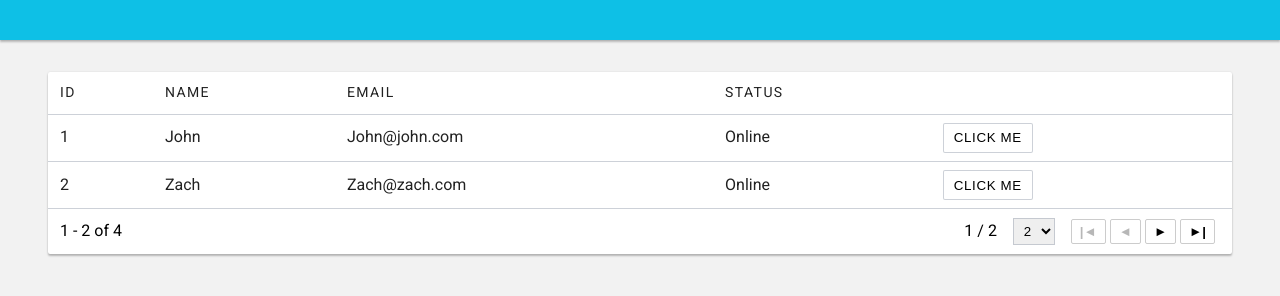
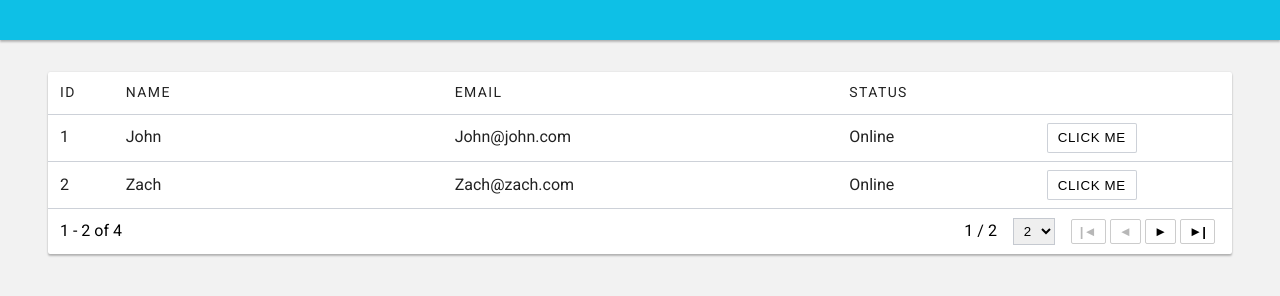
Before and after one commit to ThirdCornerLLC/tc-grid, a website: page demo/index.html in a window 1280 px wide. Shown: the part 214-510 px from the top of the page. Drawn offline with nearby package versions, Linux system fonts and the light colour scheme.

Commit message:
clean up grid widths

```diff
--- a/demo/grid.css
+++ b/demo/grid.css
@@ -67,8 +67,30 @@
 
 .grid .tc-style_sort.desc:after {
     content: '\25BC';
+    float: right;
 }
 
 .grid .tc-style_sort.asc:after {
     content: '\25B2';
+    float: right;
 }
+
+.grid [tc-col-index="1"] {
+    width: 5%;
+}
+
+.grid [tc-col-index="2"] {
+    width: 25%;
+}
+
+.grid [tc-col-index="3"] {
+    width: 30%;
+}
+
+.grid [tc-col-index="4"] {
+    width: 15%;
+}
+
+.grid [tc-col-index="5"] {
+    width: 15%;
+}
```
